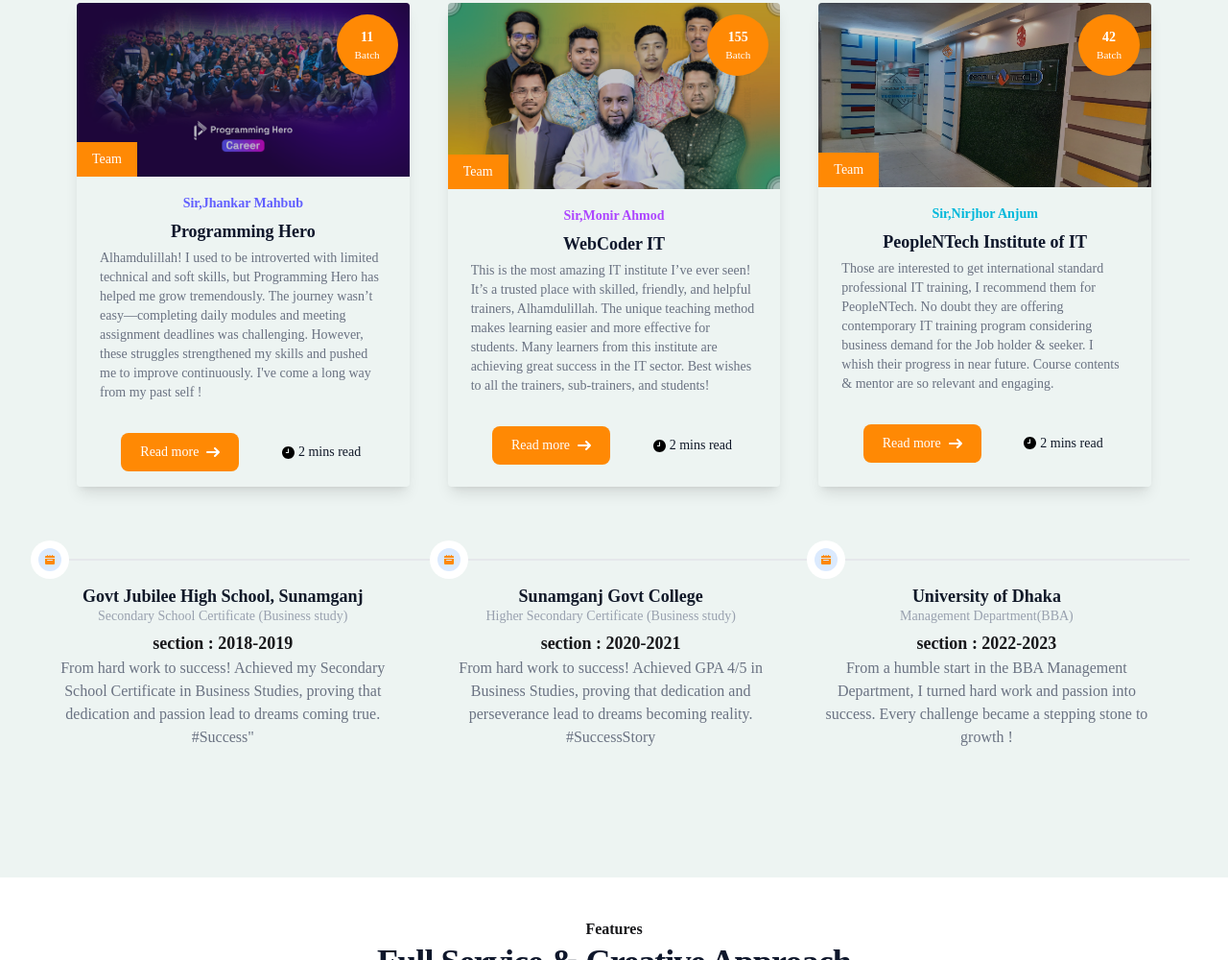
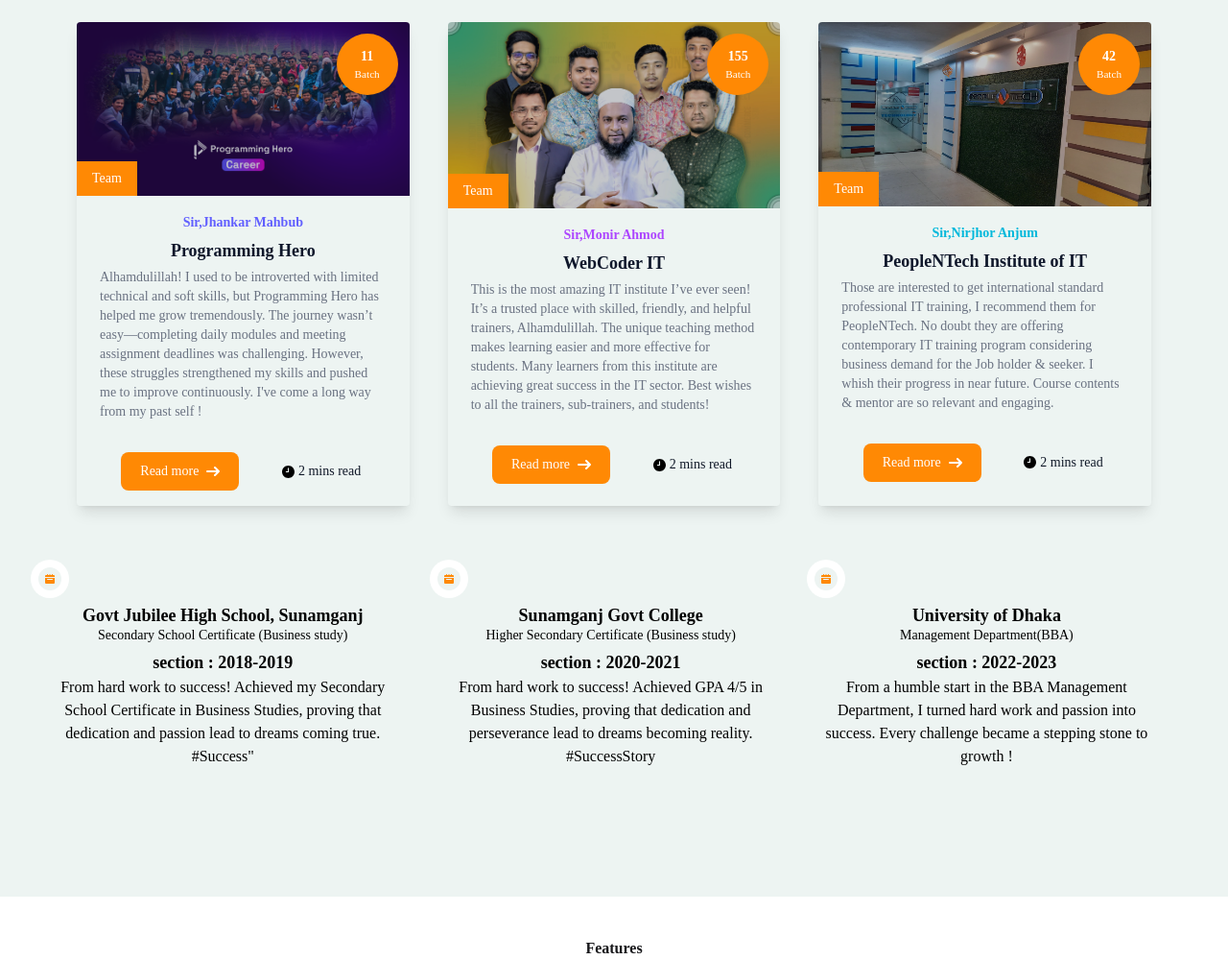
Before and after one commit to JahidDesign/portfolio_web, a plain HTML site: page index.html in a window 1280 px wide. Shown: the part 2263-3263 px from the top of the page at 96% size. Drawn offline with nearby package versions, Linux system fonts and the light colour scheme.

Commit message:
first commit

```diff
--- a/index.html
+++ b/index.html
@@ -155,7 +155,7 @@
         </a>
     </main>
    </section>
-   <section id="aboutMe" class="pt-10 overflow-hidden bg-color dark:bg-gray-800 md:pt-0 sm:pt-16 2xl:pt-16">
+   <section id="aboutMe" class="pt-10 overflow-hidden bg-color dark:bg-color md:pt-0 sm:pt-16 2xl:pt-16">
     <div class="px-4 mx-auto sm:px-6 lg:px-8 max-w-7xl">
         <div class="grid items-center grid-cols-1 md:grid-cols-2">
 
@@ -169,18 +169,18 @@
                     am
                     <br class="block sm:hidden" />Jahid Hasan
                 </h2>
-                <p class="max-w-lg mt-3 text-xl leading-relaxed text-gray-600 dark:text-gray-300 md:mt-8">
+                <p class="max-w-lg mt-3 text-xl leading-relaxed text-black dark:text-gray-300 md:mt-8">
                   I am a dedicated and innovative FullStack Developer passionate about creating impactful digital
                   experiences. With a keen eye for detail and a commitment to excellence, I specialize in designing and developing
                   solutions that combine creativity with functionality.
                 </p>
 
-                <p class="mt-4 text-xl text-gray-600 dark:text-gray-300 md:mt-8">
+                <p class="mt-4 text-xl text-black dark:text-gray-300 md:mt-8">
                     <span class="relative inline-block">
                         <span class="absolute inline-block w-full bottom-0.5 h-2 bg-yellow-300 dark:bg-gray-900"></span>
-                    <span class="relative"> Have a question? </span>
+                    <span class="relative text-black"> Have a question? </span>
                     </span>
-                    <br class="block sm:hidden" />Ask me on <a href="https://x.com/JahidHasan84323" title=""
+                    <br class="block text-black sm:hidden" />Ask me on <a href="https://x.com/JahidHasan84323" title=""
                         class="transition-all duration-200 text-sky-500 dark:text-sky-400 hover:text-sky-600 dark:hover:text-sky-500 hover:underline">Twitter</a>
                 </p>
             </div>
@@ -195,8 +195,8 @@
     </div>
 </section>
 <!-- My skills -->
-<section class="">
-  <div class="w-full min-h-screen flex items-center bg-white dark:bg-black">
+<section class="mb-5 bg-white">
+  <div class="w-full bg-white min-h-screen flex items-center bg-white dark:bg-black">
     <div class="w-full lg:w-[80%] mx-auto px-4 sm:px-10 lg:px-0 flex flex-col gap-4 pt-10  dark:text-white">
       <!-- Title -->
       <div class="flex flex-col gap-2 mb-2 md:mb-4">
@@ -575,57 +575,57 @@
 <ol class="items-center sm:flex lg:w-[1200px] mx-auto">
   <li class="relative mb-6 sm:mb-0">
       <div class="flex items-center">
-          <div class="z-10 flex items-center justify-center w-6 h-6 bg-blue-100 rounded-full ring-0 ring-white dark:bg-blue-900 sm:ring-8 dark:ring-gray-900 shrink-0">
-              <svg class="w-2.5 h-2.5 text-orange-400 dark:text-blue-300" aria-hidden="true" xmlns="http://www.w3.org/2000/svg" fill="currentColor" viewBox="0 0 20 20">
+          <div class="z-10 flex items-center justify-center w-6 h-6 bg-color rounded-full ring-0 ring-white dark:bg-blue-900 sm:ring-8 dark:ring-gray-900 shrink-0">
+              <svg class="w-2.5 h-2.5 text-orange-400 dark:text-orange-400" aria-hidden="true" xmlns="http://www.w3.org/2000/svg" fill="currentColor" viewBox="0 0 20 20">
                   <path d="M20 4a2 2 0 0 0-2-2h-2V1a1 1 0 0 0-2 0v1h-3V1a1 1 0 0 0-2 0v1H6V1a1 1 0 0 0-2 0v1H2a2 2 0 0 0-2 2v2h20V4ZM0 18a2 2 0 0 0 2 2h16a2 2 0 0 0 2-2V8H0v10Zm5-8h10a1 1 0 0 1 0 2H5a1 1 0 0 1 0-2Z"/>
               </svg>
           </div>
-          <div class="hidden sm:flex w-full bg-gray-200 h-0.5 dark:bg-gray-700"></div>
+          <div class="hidden sm:flex w-full bg-color h-0.5 dark:bg-color"></div>
       </div>
       <div class="mt-3 sm:pe-8">
-          <h3 class="text-lg font-semibold text-gray-900 dark:text-white">Govt Jubilee High School, Sunamganj </h3>
-          <time class="block mb-2 text-sm font-normal leading-none text-gray-400 dark:text-gray-500">Secondary School Certificate (Business study) <br>
+          <h3 class="text-lg font-semibold text-black dark:text-black">Govt Jubilee High School, Sunamganj </h3>
+          <time class="block mb-2 text-sm font-normal leading-none text-black dark:text-black">Secondary School Certificate (Business study) <br>
           </time>
-          <strong class="mt-2">section : 2018-2019</strong>
-          <p class="text-base font-normal text-gray-500 dark:text-gray-400">
+          <strong class="mt-2 text-black">section : 2018-2019</strong>
+          <p class="text-base font-normal text-black dark:text-black">
             From hard work to success! Achieved my Secondary School Certificate in Business Studies, proving that dedication and passion lead to dreams coming true. #Success"
           </p>
       </div>
   </li>
   <li class="relative mb-6 sm:mb-0">
       <div class="flex items-center">
-          <div class="z-10 flex items-center justify-center w-6 h-6 bg-blue-100 rounded-full ring-0 ring-white dark:bg-blue-900 sm:ring-8 dark:ring-gray-900 shrink-0">
-              <svg class="w-2.5 h-2.5 text-orange-400 dark:text-blue-300" aria-hidden="true" xmlns="http://www.w3.org/2000/svg" fill="currentColor" viewBox="0 0 20 20">
+          <div class="z-10 flex items-center justify-center w-6 h-6 bg-color rounded-full ring-0 ring-white dark:bg-blue-900 sm:ring-8 dark:ring-gray-900 shrink-0">
+              <svg class="w-2.5 h-2.5 text-orange-400 dark:text-orange-400" aria-hidden="true" xmlns="http://www.w3.org/2000/svg" fill="currentColor" viewBox="0 0 20 20">
                   <path d="M20 4a2 2 0 0 0-2-2h-2V1a1 1 0 0 0-2 0v1h-3V1a1 1 0 0 0-2 0v1H6V1a1 1 0 0 0-2 0v1H2a2 2 0 0 0-2 2v2h20V4ZM0 18a2 2 0 0 0 2 2h16a2 2 0 0 0 2-2V8H0v10Zm5-8h10a1 1 0 0 1 0 2H5a1 1 0 0 1 0-2Z"/>
               </svg>
           </div>
-          <div class="hidden sm:flex w-full bg-gray-200 h-0.5 dark:bg-gray-700"></div>
+          <div class="hidden sm:flex w-full bg-color h-0.5 dark:bg-color"></div>
       </div>
       <div class="mt-3 sm:pe-8">
-        <h3 class="text-lg font-semibold text-gray-900 dark:text-white">Sunamganj Govt College </h3>
-        <time class="block mb-2 text-sm font-normal leading-none text-gray-400 dark:text-gray-500">Higher Secondary Certificate (Business study)
+        <h3 class="text-lg font-semibold text-black dark:text-black">Sunamganj Govt College </h3>
+        <time class="block mb-2 text-sm font-normal leading-none text-black dark:text-black">Higher Secondary Certificate (Business study)
         </time>
-        <strong class="mt-2">section : 2020-2021</strong>
-        <p class="text-base font-normal text-gray-500 dark:text-gray-400">
+        <strong class="mt-2 text-black">section : 2020-2021</strong>
+        <p class="text-base font-normal text-black dark:text-black">
           From hard work to success! Achieved GPA 4/5 in Business Studies, proving that dedication and perseverance lead to dreams becoming reality. #SuccessStory
         </p>
     </div>
   </li>
   <li class="relative mb-6 sm:mb-0">
       <div class="flex items-center">
-          <div class="z-10 flex items-center justify-center w-6 h-6 bg-blue-100 rounded-full ring-0 ring-white dark:bg-blue-900 sm:ring-8 dark:ring-gray-900 shrink-0">
-              <svg class="w-2.5 h-2.5 text-orange-400 dark:text-blue-300" aria-hidden="true" xmlns="http://www.w3.org/2000/svg" fill="currentColor" viewBox="0 0 20 20">
+          <div class="z-10 flex items-center justify-center w-6 h-6 bg-color rounded-full ring-0 ring-white dark:bg-blue-900 sm:ring-8 dark:ring-gray-900 shrink-0">
+              <svg class="w-2.5 h-2.5 text-orange-400 dark:text-orange-400" aria-hidden="true" xmlns="http://www.w3.org/2000/svg" fill="currentColor" viewBox="0 0 20 20">
                   <path d="M20 4a2 2 0 0 0-2-2h-2V1a1 1 0 0 0-2 0v1h-3V1a1 1 0 0 0-2 0v1H6V1a1 1 0 0 0-2 0v1H2a2 2 0 0 0-2 2v2h20V4ZM0 18a2 2 0 0 0 2 2h16a2 2 0 0 0 2-2V8H0v10Zm5-8h10a1 1 0 0 1 0 2H5a1 1 0 0 1 0-2Z"/>
               </svg>
           </div>
-          <div class="hidden sm:flex w-full bg-gray-200 h-0.5 dark:bg-gray-700"></div>
+          <div class="hidden sm:flex w-full bg-color h-0.5 dark:bg-color"></div>
       </div>
       <div class="mt-3 sm:pe-8">
-        <h3 class="text-lg font-semibold text-gray-900 dark:text-white">University of Dhaka </h3>
-        <time class="block mb-2 text-sm font-normal leading-none text-gray-400 dark:text-gray-500">Management Department(BBA)
+        <h3 class="text-lg font-semibold text-black dark:text-black">University of Dhaka </h3>
+        <time class="block mb-2 text-sm font-normal leading-none text-black dark:text-black">Management Department(BBA)
         </time>
-        <strong class="mt-2">section : 2022-2023</strong>
-        <p class="text-base font-normal text-gray-500 dark:text-gray-400">
+        <strong class="mt-2 text-black">section : 2022-2023</strong>
+        <p class="text-base font-normal text-black dark:text-black">
           From a humble start in the BBA Management Department, I turned hard work and passion into success. Every challenge became a stepping stone to growth !
         </p>
     </div>
```
